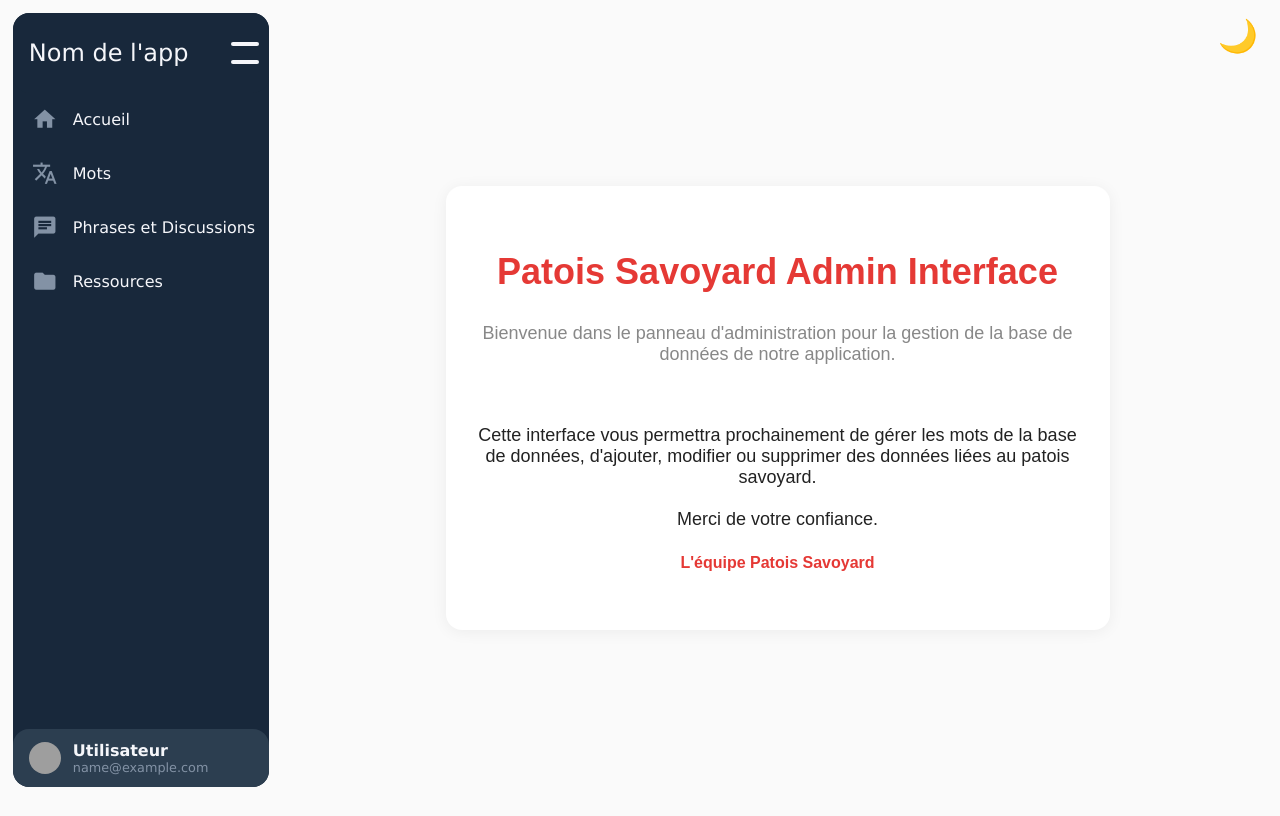
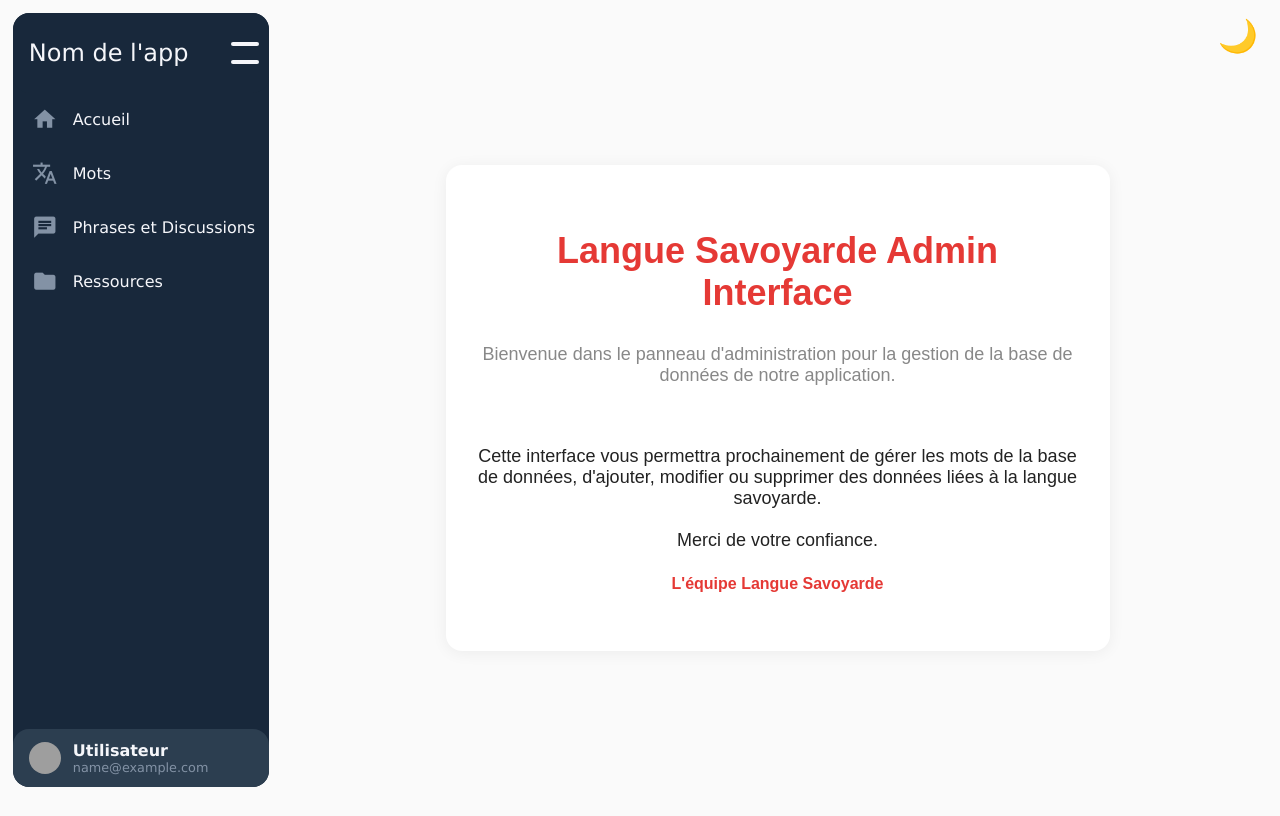
Before and after one commit to vsk49/patois-admin, a Vue app in the folder frontend/: page /dashboard in a window 1280 px wide. Built offline with nearby package versions, Linux system fonts and the light colour scheme; no server answers; sample sign-in values are in the browser's storage; grey boxes are pictures that could not be loaded.

Commit message:
Changements mineurs dashboard

```diff
--- a/frontend/src/views/DashboardView.vue
+++ b/frontend/src/views/DashboardView.vue
@@ -24,13 +24,13 @@ const mainMargin = '275px'
   <div class="presentation-root">
     <div class="presentation-container">
       <div class="presentation-content">
-        <h1>Patois Savoyard Admin Interface</h1>
+        <h1 style="text-align: center;">Langue Savoyarde Admin Interface</h1>
         <p class="subtitle">Bienvenue dans le panneau d'administration pour la gestion de la base de données de notre application.</p>
         <div class="spacer" style="height:40px"></div>
         <p class="description">
-          Cette interface vous permettra prochainement de gérer les mots de la base de données, d'ajouter, modifier ou supprimer des données liées au patois savoyard.<br><br>
+          Cette interface vous permettra prochainement de gérer les mots de la base de données, d'ajouter, modifier ou supprimer des données liées à la langue savoyarde.<br><br>
           Merci de votre confiance.<br>
-          <span class="signature">L'équipe Patois Savoyard</span>
+          <span class="signature">L'équipe Langue Savoyarde</span>
         </p>
       </div>
     </div>
```
